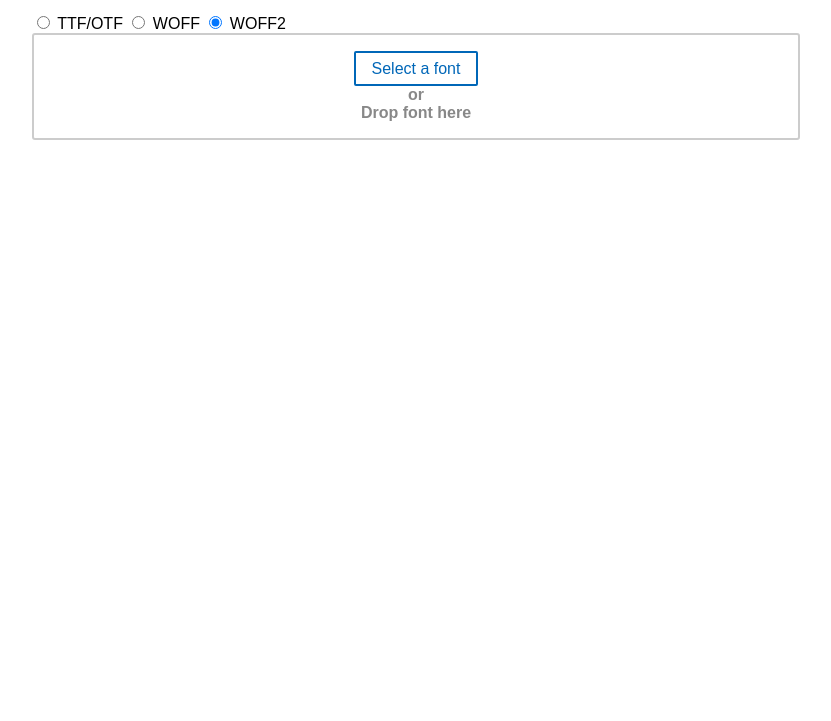
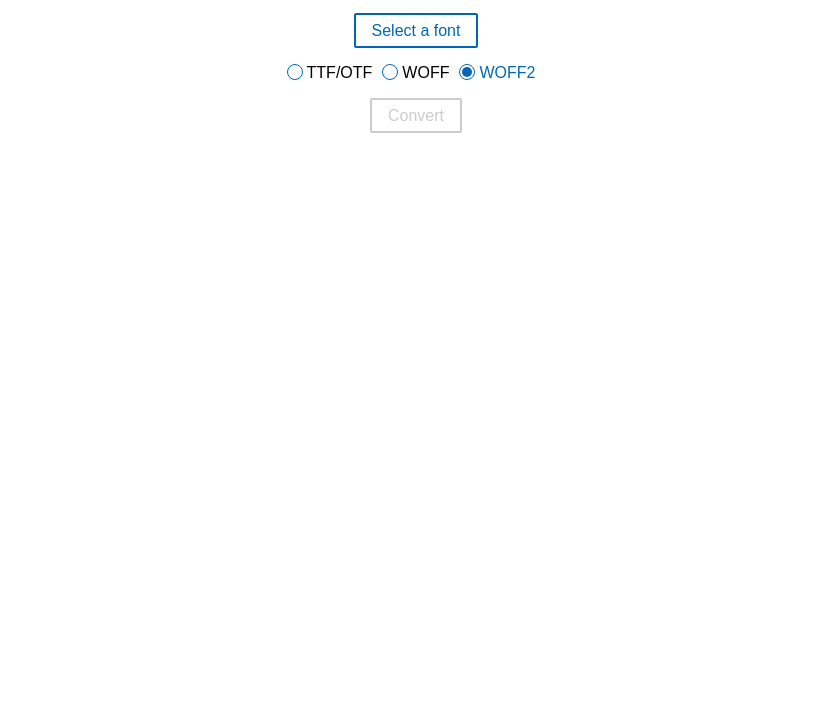
Before and after one commit to bashi/kombu, a website built with webpack: page public/index.html in a window 1280 px wide. Shown: the part 79-800 px from the top of the page, without its empty margins (224-1055 px from the left). Built offline with nearby package versions, Linux system fonts and the light colour scheme.

Commit message:
Add convert button

```diff
--- a/public/index.html
+++ b/public/index.html
@@ -2,7 +2,7 @@
 <html>
 
 <head>
-  <title>Font format converter</title>
+  <title>OTF/WOFF/WOFF2 Converter</title>
   <!-- TODO: Figure out why async doesn't work -->
   <script defer src="bundle.js"></script>
   <link rel="stylesheet" href="style.css">
@@ -10,29 +10,35 @@
 
 <body>
   <header>
-    <h1><a href="#">Font format converter</a></h1>
+    <h1><a href="#">OTF/WOFF/WOFF2 Converter</a></h1>
     <div>
-      Convert fonts from/to ttf, otf, woff and woff2.
+      Convert fonts from/to ttf, otf, woff and woff2
     </div>
   </header>
 
   <main class="container">
-    <div>
-      <input type="radio" id="output-format-otf" name="output-format" value="otf">
-      <label for="output-format-otf">TTF/OTF</label>
-      <input type="radio" id="output-format-woff" name="output-format" value="woff">
-      <label for="output-format-woff">WOFF</label>
-      <input type="radio" id="output-format-woff2" name="output-format" value="woff2" checked>
-      <label for="output-format-woff2">WOFF2</label>
-    </div>
     <div id="input-select-zone">
       <div>
         <input id="input-file" type="file" style="display:none">
         <button id="select-file-button">Select a font</button>
       </div>
-      <div>or</div>
-      <div id>Drop font here</div>
     </div>
+
+    <div id="selected-font-info"></div>
+
+    <div id="format-select-container">
+      <input type="radio" class="input-radio" id="output-format-otf" name="output-format" value="otf">
+      <label for="output-format-otf">TTF/OTF</label>
+      <input type="radio" class="input-radio" id="output-format-woff" name="output-format" value="woff">
+      <label for="output-format-woff">WOFF</label>
+      <input type="radio" class="input-radio" id="output-format-woff2" name="output-format" value="woff2" checked>
+      <label for="output-format-woff2">WOFF2</label>
+    </div>
+
+    <div id="convert-button-container">
+      <button id="convert-button" disabled>Convert</button>
+    </div>
+
     <div id="spinner" class="spinner-off">Processing...</div>
     <div id="convert-result-container"></div>
     <div id="error-message-container" class="error-message-off"></div>
--- a/public/style.css
+++ b/public/style.css
@@ -20,9 +20,24 @@ button {
   transition: .2s;
 }
 
+button:focus {
+  outline:0;
+}
+
 button:hover {
+  cursor: pointer;
   background: #0067b8;
   color: white;
+}
+
+button[disabled] {
+  color: #ccc;
+  border: solid 2px #ccc;
+}
+
+button[disabled]:hover {
+  cursor: not-allowed;
+  background: white;
 }
 
 a {
@@ -32,6 +47,44 @@ a {
 
 a:hover {
   text-decoration: underline;
+}
+
+.input-radio {
+  display: none;
+}
+
+.input-radio + label {
+  position: relative;
+  padding-left: 20px;
+  padding-right: 10px;
+}
+
+.input-radio + label:before {
+  content: "";
+  display: block;
+  position: absolute;
+  top: 0;
+  left: 0;
+  width: 14px;
+  height: 14px;
+  border: 1px solid #0067b8;
+  border-radius: 50%;
+}
+
+.input-radio:checked + label {
+  color: #0067b8;
+}
+
+.input-radio:checked + label::after {
+  content: "";
+  display: block;
+  position: absolute;
+  top: 3px;
+  left: 3px;
+  width: 10px;
+  height: 10px;
+  background: #0067b8;
+  border-radius: 50%;
 }
 
 .container {
@@ -66,12 +119,22 @@ footer {
 }
 
 #input-select-zone {
-  text-align: center;
-  border: 2px solid #ccc;
-  border-radius: 3px;
-  padding: 1rem;
-  color: #888;
-  font-weight: bold;
+  display: flex;
+  justify-content: center;
+}
+
+#format-select-container {
+  display: flex;
+  justify-content: center;
+  margin-top: 1rem;
+  margin-bottom: 1rem;
+}
+
+#convert-button-container {
+  display: flex;
+  justify-content: center;
+  margin-top: 1rem;
+  margin-bottom: 1rem;
 }
 
 .spinner-off {
--- a/src/bundle.ts
+++ b/src/bundle.ts
@@ -187,10 +187,33 @@ document.addEventListener('DOMContentLoaded', async () => {
   if (!convertResultEl) {
     throw new Error('No convert result container');
   }
+  const selectedFontInfo = document.querySelector('#selected-font-info');
+  if (!selectedFontInfo) {
+    throw new Error('No selected font info element');
+  }
 
   selectFileButton.addEventListener('click', () => {
     inputFile.click();
   });
+
+  const convertButton = document.querySelector('#convert-button');
+  if (!(convertButton instanceof HTMLButtonElement)) {
+    throw new Error('No convert button element');
+  }
+  convertButton.addEventListener('click', () => {
+    if (selectedFile !== null) {
+      convertFile(selectedFile);
+    }
+  });
+
+  let selectedFile: File | null = null;
+  const fileSelected = (file: File) => {
+    // TODO: Check if the given file is a valid font.
+    const fileSize = formatFilesize(file.size);
+    selectedFontInfo.innerHTML = `${file.name} (${fileSize})`;
+    selectedFile = file;
+    convertButton.disabled = false;
+  };
 
   const spinner = document.querySelector('#spinner');
   if (!spinner) {
@@ -203,6 +226,7 @@ document.addEventListener('DOMContentLoaded', async () => {
   }
 
   const convertFile = async (file: File) => {
+    convertButton.disabled = true;
     errorMessageEl.classList.add('error-message-off');
     try {
       const output = await convertFileInternal(file);
@@ -212,6 +236,8 @@ document.addEventListener('DOMContentLoaded', async () => {
       errorMessageEl.innerHTML = exception.message;
       spinner.classList.add('spinner-off');
       convertResultEl.innerHTML = '';
+    } finally {
+      convertButton.disabled = false;
     }
   };
 
@@ -267,7 +293,7 @@ document.addEventListener('DOMContentLoaded', async () => {
     e.preventDefault();
     if (!e.dataTransfer.files || e.dataTransfer.files.length !== 1) return;
     const file = e.dataTransfer.files[0];
-    convertFile(file);
+    fileSelected(file);
   });
 
   inputSelectZone.addEventListener('dragover', e => {
@@ -278,6 +304,6 @@ document.addEventListener('DOMContentLoaded', async () => {
     const el = inputFile as HTMLInputElement;
     if (el.files === null || el.files.length !== 1) return;
     const file = el.files[0];
-    convertFile(file);
+    fileSelected(file);
   });
 });
```
